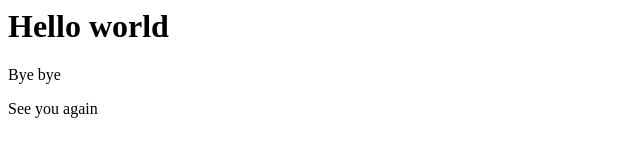
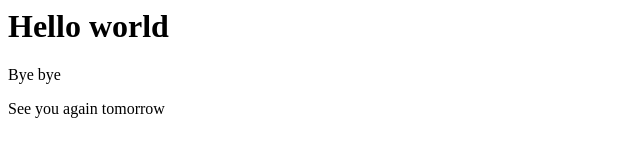
Before and after one commit to josephtiong/icecream, a plain HTML site: page index.html in a window 1280 px wide. Shown: the full height of the page, 0-640 px from the left. Drawn offline with Linux system fonts and the light colour scheme.

Commit message:
Update index.html

```diff
--- a/index.html
+++ b/index.html
@@ -4,6 +4,6 @@
 </head>
 <body>
 	<p>Bye bye</p>
-	<p>See you again</p>
+	<p>See you again tomorrow</p>
 </body>
 </html>
```
